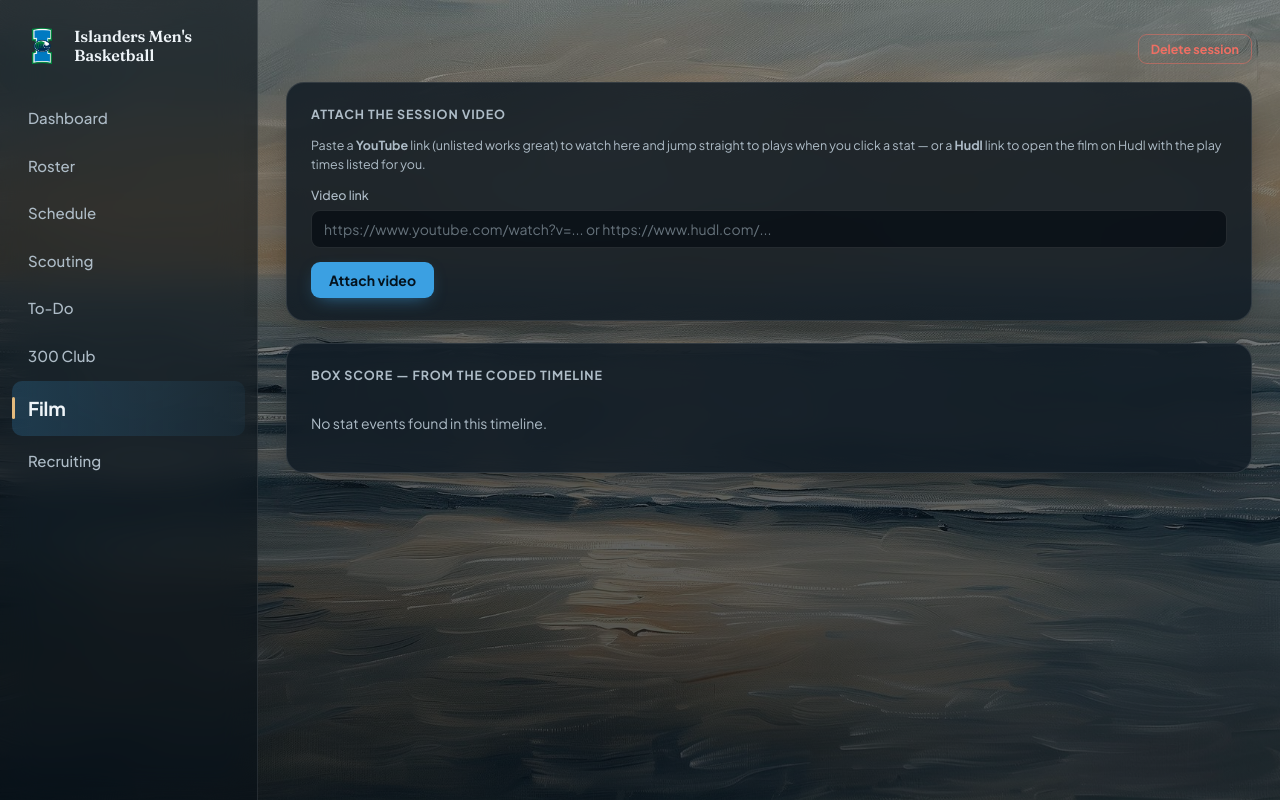
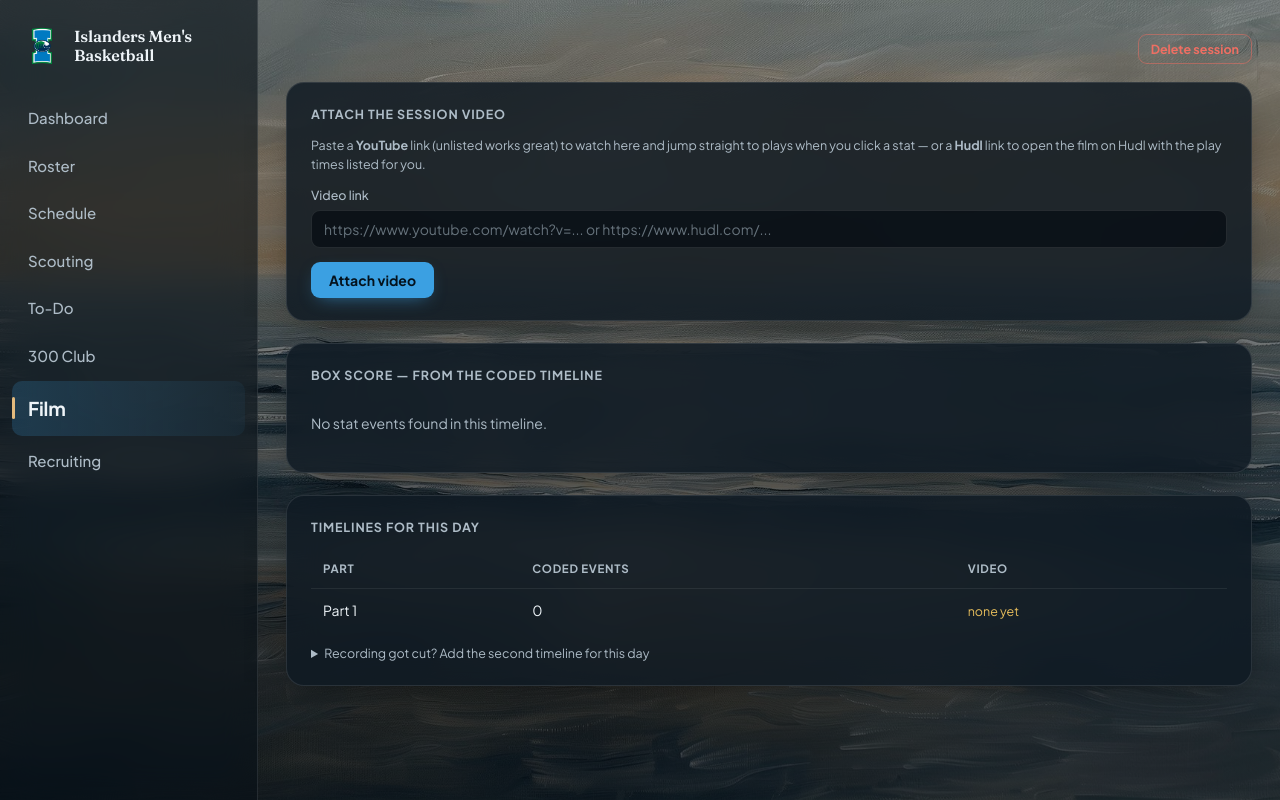
Before and after one commit to nateree007-bit/team-ops, a FastAPI app: page /film/1 in a window 1280 px wide. Run offline with FastAPI, Linux system fonts and the light colour scheme; data that the repository does not hold is empty.

Commit message:
Film: count double-coded plays once; multi-part days with a video per part
Free throws (and some other stats) were coded on both the team row and
the player's own row in Sportscode, so every made FT counted twice as
2 points. Overlapping same-player same-stat events are now merged at
display time, fixing already-uploaded sessions too. Instances
deliberately labeled twice (2-for-2 trips) still count as two.

A film session can now hold multiple timeline parts (for days the
recording gets cut), each with its own video link; the box score
combines parts and clip playback switches to the right video.

Also canonicalizes player spellings/aliases at display time so typo'd
label groups (cedric, DJdric) don't split a player into two lines.

Co-Authored-By: Claude Fable 5 <noreply@anthropic.com>

```diff
--- a/app/main.py
+++ b/app/main.py
@@ -839,7 +839,42 @@ FILM_PLAYER_ALIASES = {
     "IL": "Isaiah",
     "JA": "Jamal",
     "DanielMich": "Daniel",
+    "cedric": "Cedric",
+    "DJdric": "Cedric",
 }
+
+
+def _dedupe_film_events(rows):
+    """Drop double-coded plays before computing stats or clips.
+
+    Coders often tag the same play twice — once on the team row (White/Blue)
+    and once on the player's own row — a few seconds apart with overlapping
+    clip windows, which counted every made FT (and some other stats) twice.
+    Two events are the same play when they share part+player+stat and their
+    clip windows overlap. Events with identical start AND end came from one
+    instance labeled multiple times on purpose (e.g. a 2-for-2 trip to the
+    line) and are kept.
+    """
+    kept_windows: dict[tuple, list] = {}
+    out = []
+    for r in sorted(rows, key=lambda r: (r["part"], r["start_time"] is None, r["start_time"] or 0)):
+        s = r["start_time"]
+        if s is not None:
+            e = r["end_time"] if r["end_time"] is not None else s + 8
+            key = (r["part"], r["player"].strip().lower(), r["event"])
+            windows = kept_windows.setdefault(key, [])
+            dup = False
+            for ks, ke in windows:
+                if s == ks and e == ke:
+                    continue
+                if s <= ke and ks <= e:
+                    dup = True
+                    break
+            if dup:
+                continue
+            windows.append((s, e))
+        out.append(r)
+    return out
 
 
 def _parse_sctimeline(raw: bytes):
@@ -943,9 +978,11 @@ def _film_box_score(rows):
 def list_film(request: Request):
     conn = db.get_connection()
     sessions = conn.execute(
-        """SELECT film_sessions.*, COUNT(film_events.id) AS event_count
-           FROM film_sessions LEFT JOIN film_events ON film_events.session_id = film_sessions.id
-           GROUP BY film_sessions.id
+        """SELECT film_sessions.*,
+               (SELECT COUNT(*) FROM film_events WHERE film_events.session_id = film_sessions.id) AS event_count,
+               (SELECT COUNT(DISTINCT part) FROM film_events WHERE film_events.session_id = film_sessions.id) AS part_count,
+               (SELECT COUNT(*) FROM film_videos WHERE film_videos.session_id = film_sessions.id) AS video_count
+           FROM film_sessions
            ORDER BY (session_date IS NULL), session_date DESC, created_at DESC"""
     ).fetchall()
     conn.close()
@@ -976,9 +1013,50 @@ async def upload_film(title: str = Form(""), file: UploadFile = File(...)):
     session_id = cur.lastrowid
     for e in events:
         conn.execute(
-            "INSERT INTO film_events (session_id, player, event, start_time, end_time) VALUES (?, ?, ?, ?, ?)",
+            "INSERT INTO film_events (session_id, part, player, event, start_time, end_time) VALUES (?, 1, ?, ?, ?, ?)",
             (session_id, e["player"], e["event"], e["start"], e["end"]),
         )
+    conn.commit()
+    conn.close()
+    return RedirectResponse(f"/film/{session_id}", status_code=303)
+
+
+@app.post("/film/{session_id}/upload-part")
+async def upload_film_part(session_id: int, file: UploadFile = File(...)):
+    """Add another timeline to an existing day (recording got cut in two)."""
+    raw = await file.read()
+    try:
+        _, events = _parse_sctimeline(raw)
+    except (json.JSONDecodeError, UnicodeDecodeError, AttributeError, TypeError):
+        return Response(
+            "Couldn't parse that file as a Sportscode timeline (.SCTimeline). "
+            "Make sure you're uploading the .SCTimeline file from inside the package.",
+            media_type="text/plain",
+            status_code=400,
+        )
+    conn = db.get_connection()
+    next_part = conn.execute(
+        """SELECT COALESCE(MAX(part), 0) + 1 FROM (
+               SELECT part FROM film_events WHERE session_id = ?
+               UNION ALL
+               SELECT part FROM film_videos WHERE session_id = ?)""",
+        (session_id, session_id),
+    ).fetchone()[0]
+    for e in events:
+        conn.execute(
+            "INSERT INTO film_events (session_id, part, player, event, start_time, end_time) VALUES (?, ?, ?, ?, ?, ?)",
+            (session_id, next_part, e["player"], e["event"], e["start"], e["end"]),
+        )
+    conn.commit()
+    conn.close()
+    return RedirectResponse(f"/film/{session_id}", status_code=303)
+
+
+@app.post("/film/{session_id}/parts/{part}/delete")
+def delete_film_part(session_id: int, part: int):
+    conn = db.get_connection()
+    conn.execute("DELETE FROM film_events WHERE session_id = ? AND part = ?", (session_id, part))
+    conn.execute("DELETE FROM film_videos WHERE session_id = ? AND part = ?", (session_id, part))
     conn.commit()
     conn.close()
     return RedirectResponse(f"/film/{session_id}", status_code=303)
@@ -1025,24 +1103,27 @@ def _probe_frameable(url):
 
 
 @app.post("/film/{session_id}/video")
-def set_film_video(session_id: int, url: str = Form("")):
+def set_film_video(session_id: int, url: str = Form(""), part: int = Form(1)):
     url = url.strip()
     if url and not url.lower().startswith(("http://", "https://")):
         url = "https://" + url
+    conn = db.get_connection()
     if not url:
-        kind = None
-        url = None
-    elif _youtube_id(url):
-        kind = "youtube"
-    elif _probe_frameable(url):
-        kind = "iframe"
+        conn.execute(
+            "DELETE FROM film_videos WHERE session_id = ? AND part = ?", (session_id, part)
+        )
     else:
-        kind = "link"
-    conn = db.get_connection()
-    conn.execute(
-        "UPDATE film_sessions SET video_url = ?, video_kind = ? WHERE id = ?",
-        (url, kind, session_id),
-    )
+        if _youtube_id(url):
+            kind = "youtube"
+        elif _probe_frameable(url):
+            kind = "iframe"
+        else:
+            kind = "link"
+        conn.execute(
+            """INSERT INTO film_videos (session_id, part, url, kind) VALUES (?, ?, ?, ?)
+               ON CONFLICT(session_id, part) DO UPDATE SET url = excluded.url, kind = excluded.kind""",
+            (session_id, part, url, kind),
+        )
     conn.commit()
     conn.close()
     return RedirectResponse(f"/film/{session_id}", status_code=303)
@@ -1054,15 +1135,39 @@ def film_detail(request: Request, session_id: int):
     session = conn.execute(
         "SELECT * FROM film_sessions WHERE id = ?", (session_id,)
     ).fetchone()
-    rows = conn.execute(
-        """SELECT player, event, start_time, end_time FROM film_events
-           WHERE session_id = ? ORDER BY (start_time IS NULL), start_time""",
+    rows = [
+        dict(r)
+        for r in conn.execute(
+            """SELECT part, player, event, start_time, end_time FROM film_events
+               WHERE session_id = ? ORDER BY part, (start_time IS NULL), start_time""",
+            (session_id,),
+        )
+    ]
+    videos = conn.execute(
+        "SELECT part, url, kind FROM film_videos WHERE session_id = ? ORDER BY part",
         (session_id,),
     ).fetchall()
     conn.close()
+
+    # Canonicalize player spelling (label groups sometimes differ in case
+    # from row names, e.g. "cedric" vs "Cedric") so one player is one line.
+    # Aliases apply here too so sessions uploaded before an alias was added
+    # get fixed without re-uploading.
+    canonical: dict[str, str] = {}
+    for r in rows:
+        r["player"] = FILM_PLAYER_ALIASES.get(r["player"], r["player"])
+    for r in rows:
+        low = r["player"].strip().lower()
+        if low not in canonical or (canonical[low].islower() and not r["player"].islower()):
+            canonical[low] = r["player"].strip()
+    for r in rows:
+        r["player"] = canonical[r["player"].strip().lower()]
+
+    rows = _dedupe_film_events(rows)
     lines, totals = _film_box_score(rows)
     clips = [
         {
+            "part": r["part"],
             "player": r["player"],
             "event": r["event"],
             "start": r["start_time"],
@@ -1071,6 +1176,19 @@ def film_detail(request: Request, session_id: int):
         for r in rows
         if r["start_time"] is not None
     ]
+    event_parts = sorted({r["part"] for r in rows})
+    video_parts = sorted({v["part"] for v in videos})
+    parts = sorted(set(event_parts) | set(video_parts)) or [1]
+    part_event_counts = {p: sum(1 for r in rows if r["part"] == p) for p in parts}
+    videos_by_part = {v["part"]: v for v in videos}
+    videos_json = {
+        str(v["part"]): {
+            "kind": v["kind"],
+            "url": v["url"],
+            "ytId": _youtube_id(v["url"]) if v["kind"] == "youtube" else None,
+        }
+        for v in videos
+    }
     return templates.TemplateResponse(
         request,
         "film_detail.html",
@@ -1080,7 +1198,11 @@ def film_detail(request: Request, session_id: int):
             "totals": totals,
             "clips_json": json.dumps(clips).replace("</", "<\\/"),
             "has_clips": bool(clips),
-            "youtube_id": _youtube_id(session["video_url"]) if session else None,
+            "parts": parts,
+            "part_event_counts": part_event_counts,
+            "videos_by_part": videos_by_part,
+            "videos_json_str": json.dumps(videos_json).replace("</", "<\\/"),
+            "has_videos": bool(videos),
             "active": "film",
         },
     )
--- a/app/static/style.css
+++ b/app/static/style.css
@@ -886,6 +886,34 @@ tr.past td { opacity: .45; }
   font-size: 13px;
 }
 
+.part-btns {
+  display: flex;
+  flex-wrap: wrap;
+  gap: 6px;
+  margin-bottom: 10px;
+}
+
+.part-btn {
+  padding: 5px 14px;
+  font-size: 13px;
+  border-radius: 999px;
+  cursor: pointer;
+  color: var(--muted);
+  background: var(--panel);
+  border: 1px solid var(--glass-border);
+}
+
+.part-btn:hover {
+  color: var(--text);
+  border-color: var(--glass-border-strong);
+}
+
+.part-btn.active {
+  color: #fff;
+  background: var(--accent);
+  border-color: var(--accent-strong);
+}
+
 .clip-chips {
   display: flex;
   flex-wrap: wrap;
--- a/app/templates/film.html
+++ b/app/templates/film.html
@@ -23,9 +23,9 @@
     {% for s in sessions %}
     <tr onclick="location.href='/film/{{ s.id }}'" style="cursor:pointer">
       <td>{{ s.session_date or '—' }}</td>
-      <td>{{ s.title }}</td>
+      <td>{{ s.title }}{% if s.part_count > 1 %} <span class="small">· {{ s.part_count }} parts</span>{% endif %}</td>
       <td>{{ s.event_count }}</td>
-      <td>{% if s.video_url %}🎥 attached{% else %}<span class="small" style="color:var(--warn)">none yet</span>{% endif %}</td>
+      <td>{% if s.video_count %}🎥 {% if s.video_count > 1 %}{{ s.video_count }} attached{% else %}attached{% endif %}{% else %}<span class="small" style="color:var(--warn)">none yet</span>{% endif %}</td>
     </tr>
     {% endfor %}
   </table>
--- a/app/templates/film_detail.html
+++ b/app/templates/film_detail.html
@@ -1,6 +1,7 @@
 {% extends "base.html" %}
 {% block title %}{{ session.title }} · Team Ops{% endblock %}
 {% block content %}
+{% set multi = parts|length > 1 %}
 <div class="actions-row">
   <h1>{{ session.title }}{% if session.session_date %} <span class="small">{{ session.session_date }}</span>{% endif %}</h1>
   <form class="inline" method="post" action="/film/{{ session.id }}/delete" onsubmit="return confirm('Delete this film session and its stats?')">
@@ -8,66 +9,79 @@
   </form>
 </div>
 
-{% if session.video_url %}
 <div class="panel">
-  {% if session.video_kind == 'youtube' %}
-  <div class="video-embed"><div id="yt-player"></div></div>
-  {% elif session.video_kind == 'iframe' %}
-  <div class="video-embed"><iframe src="{{ session.video_url }}" allowfullscreen title="Session video"></iframe></div>
+  {% if not has_videos %}
+  <h3>Attach the session video</h3>
+  <p class="small">Paste a <strong>YouTube</strong> link (unlisted works great) to watch here and jump straight to plays when you click a stat — or a <strong>Hudl</strong> link to open the film on Hudl with the play times listed for you.</p>
+  {% endif %}
+
+  {% if multi %}
+  <div class="part-btns">
+    {% for p in parts %}
+    <button type="button" class="part-btn" data-part="{{ p }}">Part {{ p }}{% if videos_by_part.get(p) %} 🎥{% endif %}</button>
+    {% endfor %}
+  </div>
+  {% endif %}
+
+  {% for p in parts %}
+  {% set v = videos_by_part.get(p) %}
+  <div class="video-part" data-part="{{ p }}" hidden>
+    {% if v %}
+    {% if v.kind == 'youtube' %}
+    <div class="video-embed"><div id="yt-player-{{ p }}"></div></div>
+    {% elif v.kind == 'iframe' %}
+    <div class="video-embed"><iframe src="{{ v.url }}" allowfullscreen title="Session video{% if multi %} part {{ p }}{% endif %}"></iframe></div>
     {% else %}
     <div class="video-link-card">
       <div>
         <strong>This video can't play inside the site</strong>
         <div class="small">Hudl keeps team film behind your Hudl login, so it opens over there instead. Click a stat below to get the exact times to jump to in the Hudl player.</div>
       </div>
-    <a href="{{ session.video_url }}" target="_blank" rel="noopener"><button type="button">Watch on Hudl ↗</button></a>
+      <a href="{{ v.url }}" target="_blank" rel="noopener"><button type="button">Watch on Hudl ↗</button></a>
     </div>
     {% endif %}
+    <details class="change-link" style="margin-top:10px">
+      <summary>Change video link{% if multi %} for part {{ p }}{% endif %}</summary>
+      <form method="post" action="/film/{{ session.id }}/video" class="change-link-form" style="position:static">
+        <input type="hidden" name="part" value="{{ p }}">
+        <input name="url" placeholder="Paste a new link (or leave empty to remove)" value="{{ v.url }}">
+        <button type="submit">Save</button>
+      </form>
+    </details>
+    {% else %}
+    <form method="post" action="/film/{{ session.id }}/video">
+      <input type="hidden" name="part" value="{{ p }}">
+      <div class="form-grid">
+        <div><label>Video link{% if multi %} for part {{ p }}{% endif %}</label><input name="url" placeholder="https://www.youtube.com/watch?v=... or https://www.hudl.com/..." required></div>
+      </div>
+      <div style="margin-top:12px"><button type="submit">Attach video</button></div>
+    </form>
+    {% endif %}
+  </div>
+  {% endfor %}
 
+  {% if has_videos %}
   <div id="clip-bar" class="clip-bar" hidden>
     <div class="clip-bar-head">
       <strong id="clip-label"></strong>
-      {% if session.video_kind == 'youtube' %}
       <span>
-        <button type="button" class="clip-nav" id="clip-prev">&larr; Prev</button>
+        <button type="button" class="clip-nav" id="clip-prev" hidden>&larr; Prev</button>
         <span id="clip-counter" class="small"></span>
-        <button type="button" class="clip-nav" id="clip-next">Next &rarr;</button>
+        <button type="button" class="clip-nav" id="clip-next" hidden>Next &rarr;</button>
       </span>
-      {% else %}
-      <span class="small">Jump to these times in the video:</span>
-      {% endif %}
     </div>
     <div id="clip-chips" class="clip-chips"></div>
   </div>
-
-  <details class="change-link" style="margin-top:10px">
-    <summary>Change video link</summary>
-    <form method="post" action="/film/{{ session.id }}/video" class="change-link-form" style="position:static">
-      <input name="url" placeholder="Paste a new link (or leave empty to remove)" value="{{ session.video_url }}">
-      <button type="submit">Save</button>
-    </form>
-  </details>
+  {% endif %}
 </div>
-{% else %}
-<div class="panel">
-  <h3>Attach the session video</h3>
-  <p class="small">Paste a <strong>YouTube</strong> link (unlisted works great) to watch here and jump straight to plays when you click a stat — or a <strong>Hudl</strong> link to open the film on Hudl with the play times listed for you.</p>
-  <form method="post" action="/film/{{ session.id }}/video">
-    <div class="form-grid">
-      <div><label>Video link</label><input name="url" placeholder="https://www.youtube.com/watch?v=... or https://www.hudl.com/..." required></div>
-    </div>
-    <div style="margin-top:12px"><button type="submit">Attach video</button></div>
-  </form>
-</div>
-{% endif %}
 
 <div class="panel">
-  <h3>Box score — from the coded timeline</h3>
-  {% if has_clips and session.video_url %}
-  <p class="small">Click any stat to pull up those plays{% if session.video_kind == 'youtube' %} — the video jumps through them automatically{% endif %}.</p>
+  <h3>Box score — from the coded timeline{% if multi %}s{% endif %}</h3>
+  {% if has_clips and has_videos %}
+  <p class="small">Click any stat to pull up those plays — the video jumps through them automatically when it's a YouTube link.</p>
   {% endif %}
   {% if lines %}
-  {% set clickable = has_clips and session.video_url %}
+  {% set clickable = has_clips and has_videos %}
   {% macro stat_cell(player, stat, content) -%}
   <td {% if clickable %}class="stat-cell" data-player="{{ player }}" data-stat="{{ stat }}" title="Show these plays"{% endif %}>{{ content }}</td>
   {%- endmacro %}
@@ -115,16 +129,45 @@
     </tr>
   </table>
   </div>
-  <p class="small" style="margin-bottom:0">PTS from +2/+3/FT Made · shooting splits from made vs. missed codes · stats reflect what was coded in Sportscode.</p>
+  <p class="small" style="margin-bottom:0">PTS from +2/+3/FT Made · shooting splits from made vs. missed codes · plays coded on both a team row and a player row are counted once.</p>
   {% else %}
   <div class="empty">No stat events found in this timeline.</div>
   {% endif %}
 </div>
 
-{% if has_clips and session.video_url %}
+<div class="panel">
+  <h3>Timelines for this day</h3>
+  <table>
+    <tr><th>Part</th><th>Coded events</th><th>Video</th>{% if multi %}<th></th>{% endif %}</tr>
+    {% for p in parts %}
+    <tr>
+      <td>Part {{ p }}</td>
+      <td>{{ part_event_counts.get(p, 0) }}</td>
+      <td>{% if videos_by_part.get(p) %}🎥 attached{% else %}<span class="small" style="color:var(--warn)">none yet</span>{% endif %}</td>
+      {% if multi %}
+      <td>
+        <form class="inline" method="post" action="/film/{{ session.id }}/parts/{{ p }}/delete" onsubmit="return confirm('Remove part {{ p }} — its stats and video link?')">
+          <button type="submit" class="danger">Remove</button>
+        </form>
+      </td>
+      {% endif %}
+    </tr>
+    {% endfor %}
+  </table>
+  <details style="margin-top:12px">
+    <summary class="small" style="cursor:pointer">Recording got cut? Add the second timeline for this day</summary>
+    <form method="post" action="/film/{{ session.id }}/upload-part" enctype="multipart/form-data" style="margin-top:10px">
+      <input type="file" name="file" accept=".SCTimeline,application/json" required>
+      <div style="margin-top:12px"><button type="submit">Add timeline as part {{ parts[-1] + 1 }}</button></div>
+    </form>
+    <p class="small">Upload the .SCTimeline from the second recording — its stats get added to this day's box score, and you can attach that recording's video as its own part.</p>
+  </details>
+</div>
+
 <script>
 window.FILM_CLIPS = {{ clips_json|safe }};
-window.YT_ID = {{ ("'" ~ youtube_id ~ "'")|safe if youtube_id and session.video_kind == 'youtube' else 'null' }};
+window.FILM_VIDEOS = {{ videos_json_str|safe }};
+window.MULTI_PART = {{ 'true' if multi else 'false' }};
 
 (function () {
   var STAT_EVENTS = {
@@ -141,17 +184,54 @@ window.YT_ID = {{ ("'" ~ youtube_id ~ "'")|safe if youtube_id and session.video_
     "REB": "rebounds", "AST": "assists", "STL": "steals", "BLK": "blocks", "TO": "turnovers"
   };
 
-  var ytPlayer = null, ytReady = false, queue = [], qi = 0, watcher = null;
+  var players = {}, ready = {}, queue = [], qi = 0, watcher = null;
+  var ytParts = Object.keys(window.FILM_VIDEOS).filter(function (p) {
+    return window.FILM_VIDEOS[p].kind === "youtube";
+  });
+  var anyYt = ytParts.length > 0;
 
-  if (window.YT_ID) {
+  function partHasPlayback(p) {
+    var v = window.FILM_VIDEOS[String(p)];
+    return !!(v && v.kind === "youtube");
+  }
+
+  function showPart(p) {
+    p = String(p);
+    document.querySelectorAll(".video-part").forEach(function (el) {
+      el.hidden = el.dataset.part !== p;
+    });
+    document.querySelectorAll(".part-btn").forEach(function (b) {
+      b.classList.toggle("active", b.dataset.part === p);
+    });
+    Object.keys(players).forEach(function (k) {
+      if (k !== p && ready[k]) players[k].pauseVideo();
+    });
+  }
+
+  document.querySelectorAll(".part-btn").forEach(function (b) {
+    b.addEventListener("click", function () { showPart(b.dataset.part); });
+  });
+
+  // Start on the first part that has a video, else the first part.
+  var firstParts = document.querySelectorAll(".video-part");
+  var initial = null;
+  firstParts.forEach(function (el) {
+    if (initial === null && window.FILM_VIDEOS[el.dataset.part]) initial = el.dataset.part;
+  });
+  if (initial === null && firstParts.length) initial = firstParts[0].dataset.part;
+  if (initial !== null) showPart(initial);
+
+  if (anyYt) {
     var tag = document.createElement("script");
     tag.src = "https://www.youtube.com/iframe_api";
     document.head.appendChild(tag);
     window.onYouTubeIframeAPIReady = function () {
-      ytPlayer = new YT.Player("yt-player", {
-        videoId: window.YT_ID,
+      ytParts.forEach(function (p) {
+        players[p] = new YT.Player("yt-player-" + p, {
+          videoId: window.FILM_VIDEOS[p].ytId,
           playerVars: { rel: 0, modestbranding: 1 },
-        events: { onReady: function () { ytReady = true; } }
+          events: { onReady: function () { ready[p] = true; } }
+        });
       });
     };
   }
@@ -164,19 +244,23 @@ window.YT_ID = {{ ("'" ~ youtube_id ~ "'")|safe if youtube_id and session.video_
   }
 
   function playClip(i) {
-    if (!ytReady || !queue[i]) return;
+    if (!queue[i]) return;
     qi = i;
     highlight();
-    ytPlayer.seekTo(Math.max(0, queue[i].start - 1), true);
-    ytPlayer.playVideo();
+    var p = String(queue[i].part);
+    showPart(p);
+    if (!partHasPlayback(p) || !ready[p]) return;
+    players[p].seekTo(Math.max(0, queue[i].start - 1), true);
+    players[p].playVideo();
     if (watcher) clearInterval(watcher);
     watcher = setInterval(function () {
-      if (!ytReady) return;
-      var t = ytPlayer.getCurrentTime();
+      var cp = String(queue[qi].part);
+      if (!ready[cp]) return;
+      var t = players[cp].getCurrentTime();
       var end = (queue[qi].end || queue[qi].start + 8) + 1;
       if (t >= end) {
         if (qi + 1 < queue.length) playClip(qi + 1);
-        else { clearInterval(watcher); watcher = null; ytPlayer.pauseVideo(); }
+        else { clearInterval(watcher); watcher = null; players[cp].pauseVideo(); }
       }
     }, 400);
   }
@@ -185,7 +269,7 @@ window.YT_ID = {{ ("'" ~ youtube_id ~ "'")|safe if youtube_id and session.video_
     var chips = document.querySelectorAll(".clip-chip");
     chips.forEach(function (c, i) { c.classList.toggle("active", i === qi); });
     var counter = document.getElementById("clip-counter");
-    if (counter) counter.textContent = "Clip " + (qi + 1) + " / " + queue.length;
+    if (counter) counter.textContent = anyYt ? "Clip " + (qi + 1) + " / " + queue.length : "";
   }
 
   function showClips(player, stat) {
@@ -194,6 +278,7 @@ window.YT_ID = {{ ("'" ~ youtube_id ~ "'")|safe if youtube_id and session.video_
       return events.indexOf(c.event) !== -1 && (!player || c.player === player);
     });
     var bar = document.getElementById("clip-bar");
+    if (!bar) return;
     var label = document.getElementById("clip-label");
     var chipBox = document.getElementById("clip-chips");
     var who = player || "Team";
@@ -210,16 +295,20 @@ window.YT_ID = {{ ("'" ~ youtube_id ~ "'")|safe if youtube_id and session.video_
     label.textContent = who + " — " + queue.length + " " + noun;
     chipBox.innerHTML = "";
     queue.forEach(function (c, i) {
-      var chip = document.createElement(window.YT_ID ? "button" : "span");
+      var canPlay = partHasPlayback(c.part);
+      var chip = document.createElement(canPlay ? "button" : "span");
       chip.type = "button";
       chip.className = "clip-chip";
-      chip.textContent = fmt(c.start) + " · " + c.event;
-      if (window.YT_ID) chip.addEventListener("click", function () { playClip(i); });
+      chip.textContent = (window.MULTI_PART ? "P" + c.part + " · " : "") + fmt(c.start) + " · " + c.event;
+      if (canPlay) chip.addEventListener("click", function () { playClip(i); });
       chipBox.appendChild(chip);
     });
+    var prev = document.getElementById("clip-prev"), next = document.getElementById("clip-next");
+    if (prev) prev.hidden = !anyYt;
+    if (next) next.hidden = !anyYt;
     bar.hidden = false;
     bar.scrollIntoView({ behavior: "smooth", block: "nearest" });
-    if (window.YT_ID) playClip(0); else highlight();
+    if (partHasPlayback(queue[0].part)) playClip(0); else highlight();
   }
 
   document.querySelectorAll(".stat-cell").forEach(function (td) {
@@ -232,5 +321,4 @@ window.YT_ID = {{ ("'" ~ youtube_id ~ "'")|safe if youtube_id and session.video_
   if (next) next.addEventListener("click", function () { if (qi + 1 < queue.length) playClip(qi + 1); });
 })();
 </script>
-{% endif %}
 {% endblock %}
```
Also changed, not shown: app/db.py (+23 -0 lines). Lines whose indentation alone changed are shown as unchanged.
